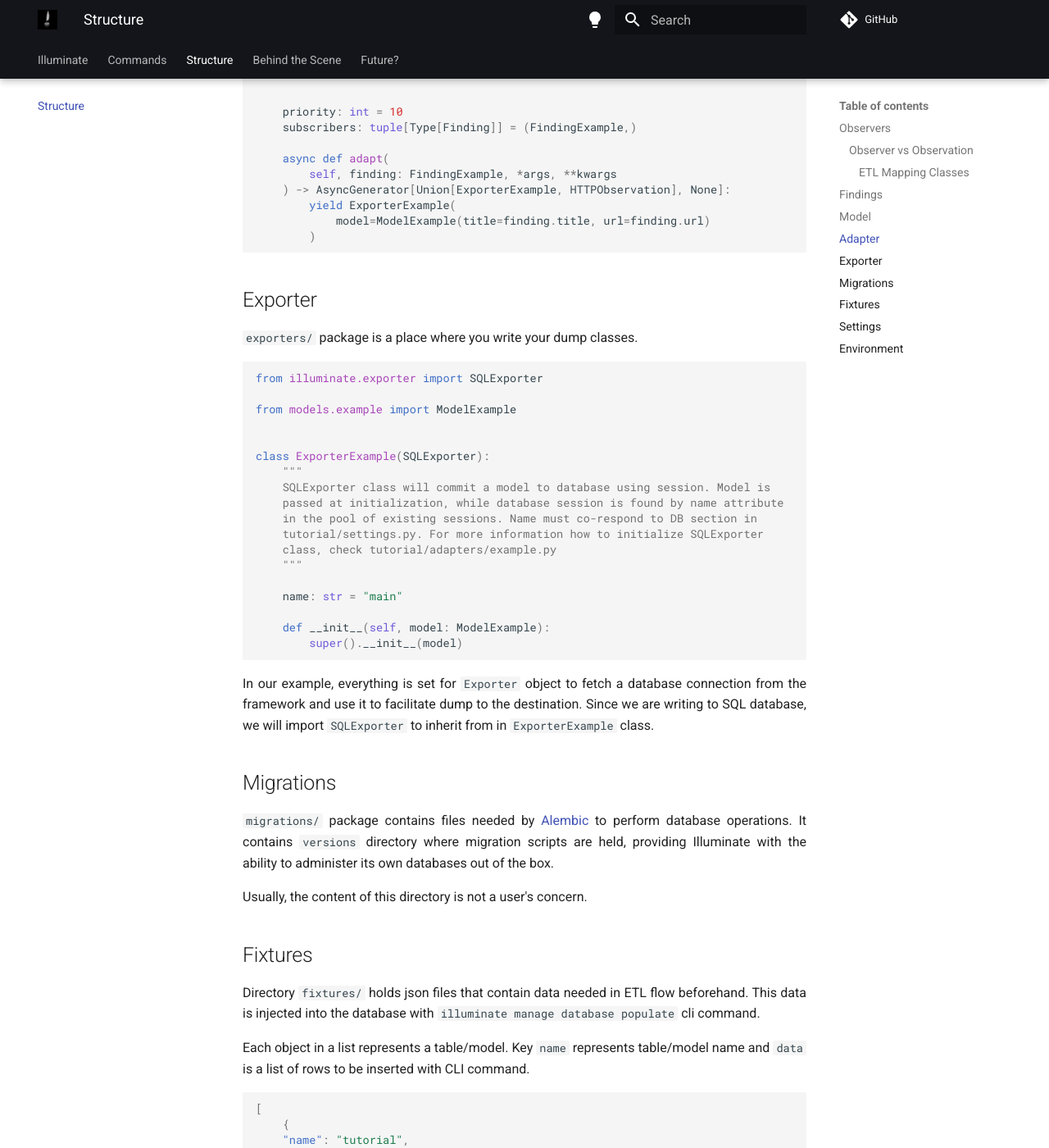
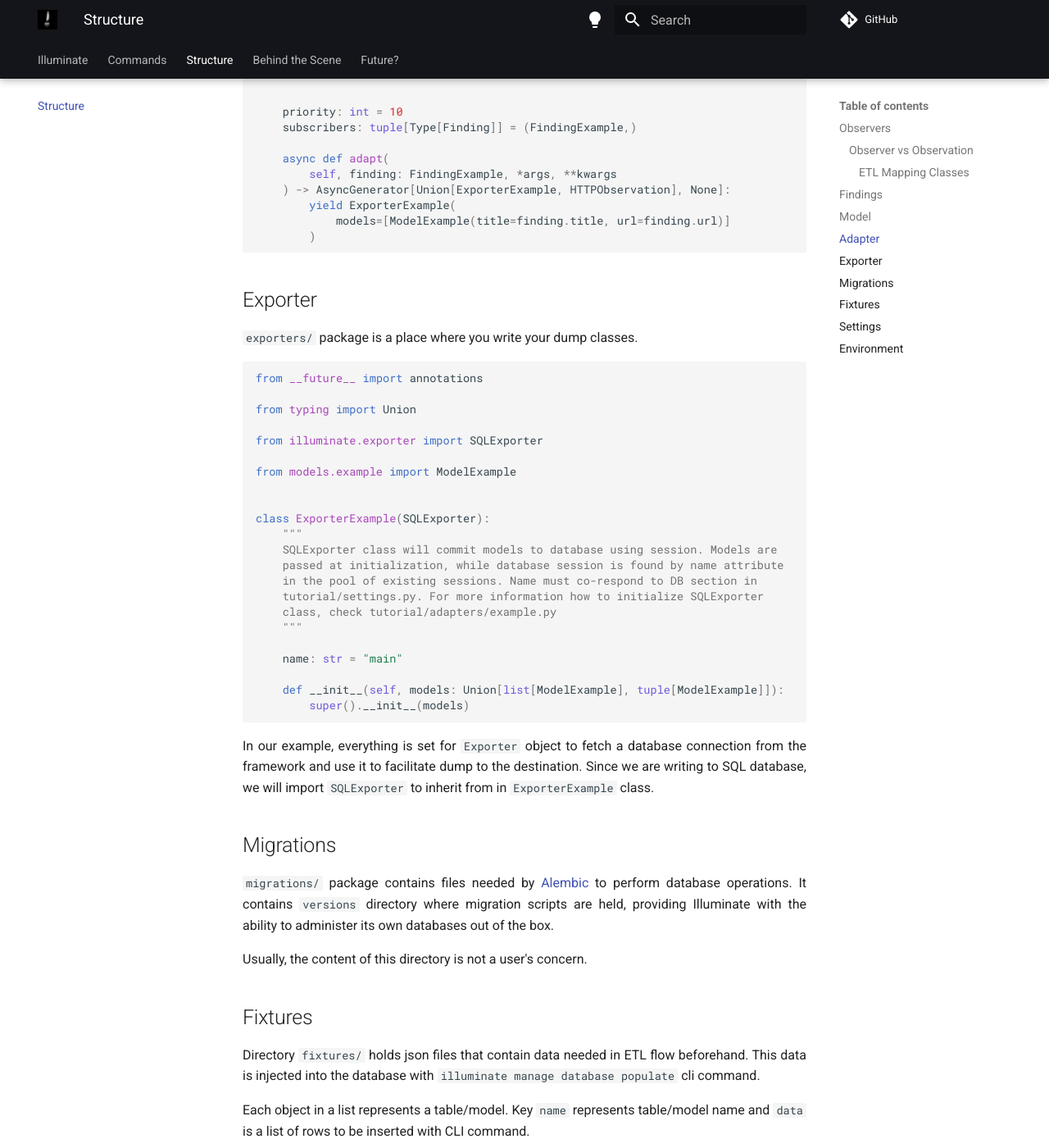
Before and after one commit to nikolamilojica/illuminate, an MkDocs documentation site: the page built from docs/structure.md, in a window 1280 px wide and 1400 px high, scrolled down 6485 px. Shown: the whole window at 82% size. Built offline with MkDocs 1.6.1 and Material for MkDocs 9.7.7, drawn with Linux system fonts in a browser that asks for light colours; comment, search, counter and statistics services are not loaded.

Commit message:
Update documentation to reflect changes in project templates

````diff
--- a/docs/structure.md
+++ b/docs/structure.md
@@ -344,7 +344,7 @@ class AdapterExample(Adapter):
         self, finding: FindingExample, *args, **kwargs
     ) -> AsyncGenerator[Union[ExporterExample, HTTPObservation], None]:
         yield ExporterExample(
-            model=ModelExample(title=finding.title, url=finding.url)
+            models=[ModelExample(title=finding.title, url=finding.url)]
         )
 ```
 
@@ -354,6 +354,10 @@ class AdapterExample(Adapter):
 you write your dump classes.</p>
 
 ```python
+from __future__ import annotations
+
+from typing import Union
+
 from illuminate.exporter import SQLExporter
 
 from models.example import ModelExample
@@ -361,7 +365,7 @@ from models.example import ModelExample
 
 class ExporterExample(SQLExporter):
     """
-    SQLExporter class will commit a model to database using session. Model is
+    SQLExporter class will commit models to database using session. Models are
     passed at initialization, while database session is found by name attribute
     in the pool of existing sessions. Name must co-respond to DB section in
     tutorial/settings.py. For more information how to initialize SQLExporter
@@ -370,8 +374,8 @@ class ExporterExample(SQLExporter):
 
     name: str = "main"
 
-    def __init__(self, model: ModelExample):
-        super().__init__(model)
+    def __init__(self, models: Union[list[ModelExample], tuple[ModelExample]]):
+        super().__init__(models)
 ```
 
 <p style="text-align: justify">In our example, everything is set for
````
